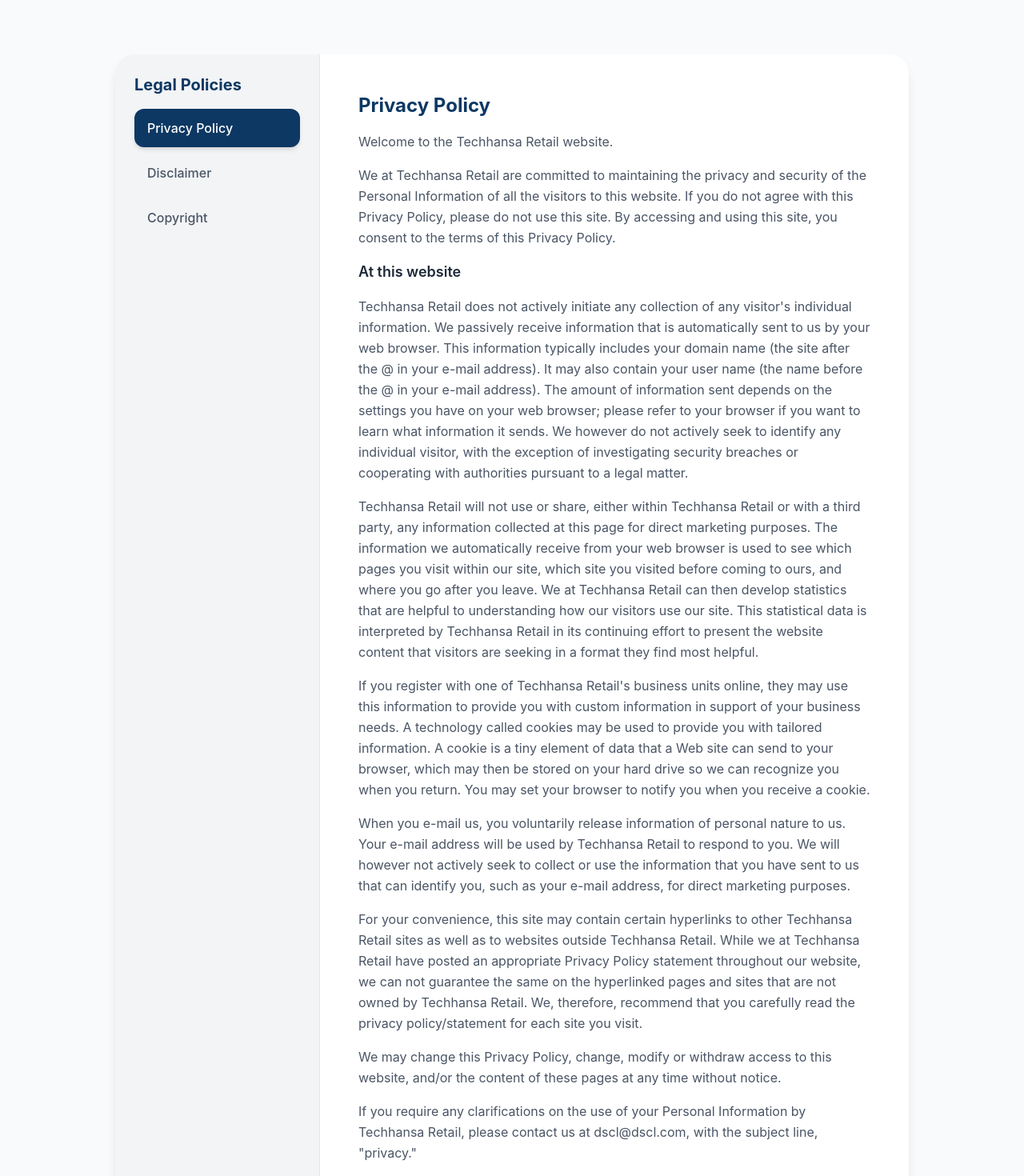
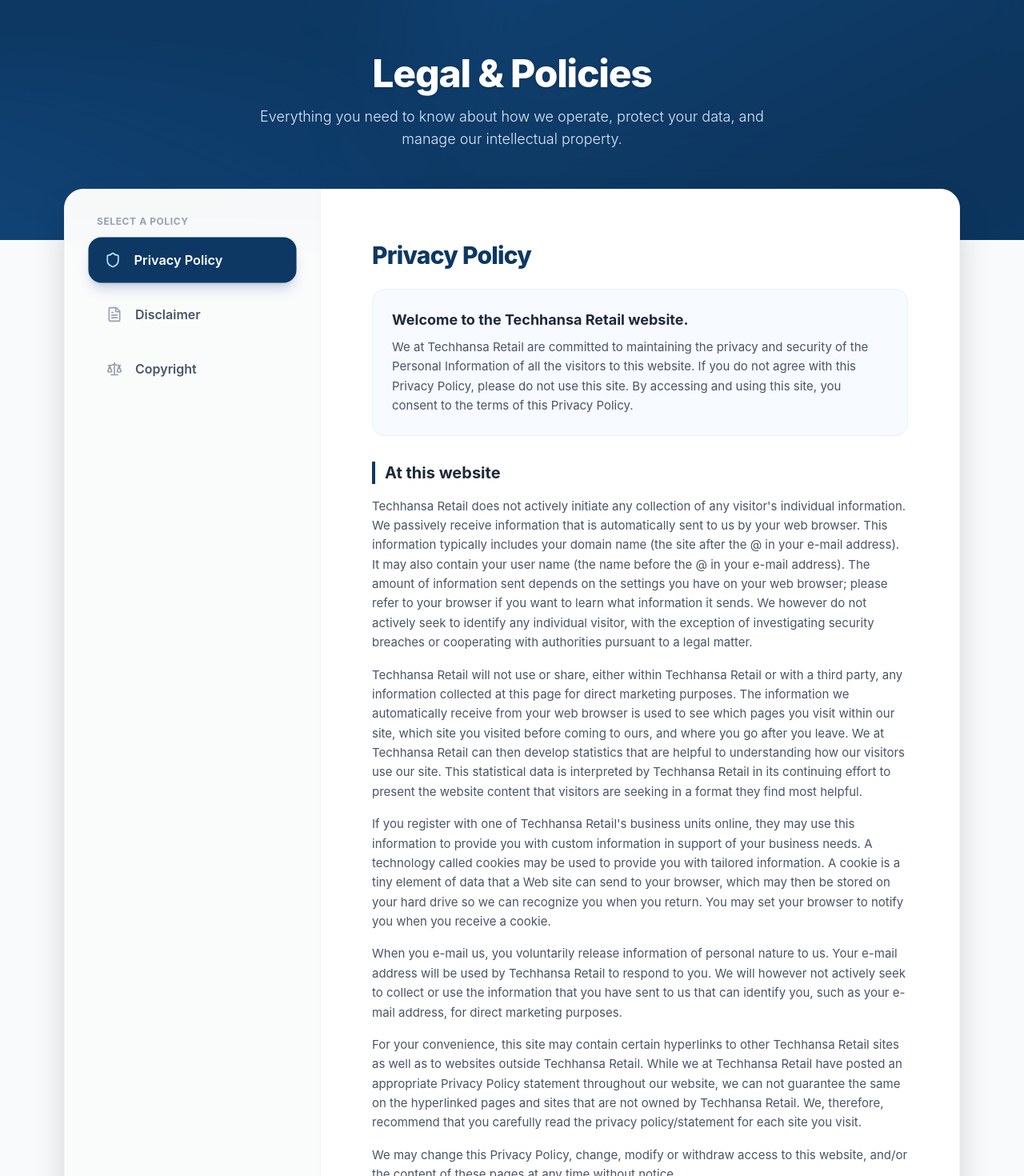
Before and after one commit to TechhansaSupport/Techhansa-Retail, a React (Vite) app in the folder Frontend-Retail/: page /policies in a window 1280 px wide. Shown: the part 180-1650 px from the top of the page at 80% size. Built offline with nearby package versions, Linux system fonts and the light colour scheme.

Commit message:
UI updated

```diff
--- a/Frontend-Retail/src/Component/Layout/footer.jsx
+++ b/Frontend-Retail/src/Component/Layout/footer.jsx
@@ -199,7 +199,7 @@
                <a href="https://www.linkedin.com/company/techhansa-solutions/" target="_blank" rel="noopener noreferrer" className="font-medium transition-colors hover:text-[var(--premium-gold)]" style={{ color: "var(--text-dark)" }}>LinkedIn</a>
             </div>
             <div className="flex space-x-4">
-               <Link to="/policies" className="font-medium transition-colors hover:text-[var(--premium-gold)]" style={{ color: "var(--text-dark)" }}>Privacy & Policy</Link>
+               <Link to="/policies" className="font-medium transition-colors hover:text-[var(--premium-gold)]" style={{ color: "var(--text-dark)" }}>Legal & Policies</Link>
             </div>
           </div>
         </div>
--- a/Frontend-Retail/src/Pages/Policies.jsx
+++ b/Frontend-Retail/src/Pages/Policies.jsx
@@ -1,81 +1,108 @@
 import React, { useState, useEffect } from 'react';
 import { useLocation } from 'react-router-dom';
+import { Shield, FileText, Scale } from 'lucide-react';
 
 const Disclaimer = () => (
+  <div className="space-y-6">
+    <h2 className="text-3xl font-extrabold text-[#0d3863] mb-6 tracking-tight">Disclaimer</h2>
     <div className="space-y-4">
-    <h2 className="text-2xl font-bold text-[#0d3863] mb-4">Disclaimer</h2>
-    <h3 className="text-lg font-semibold text-gray-800">General</h3>
-    <p className="text-gray-600 leading-relaxed">
+      <h3 className="text-xl font-bold text-gray-800 border-l-4 border-[#0d3863] pl-3">General</h3>
+      <p className="text-gray-600 leading-relaxed text-[15px]">
         This website and its contents herein are provided as a convenience to you on "as is" basis in good faith. Techhansa Retail does not warrant that its website shall either be error-free or that it shall be available on uninterrupted basis. Techhansa Retail does not accept any warranty or claims whatsoever whether explicit or implied for the material presented or for the usage of or reference to the material presented on this website. Techhansa Retail reserves the right to revise the pages or withdraw access to them at any time.
       </p>
-    <h3 className="text-lg font-semibold text-gray-800">Products and services</h3>
-    <p className="text-gray-600 leading-relaxed">
+    </div>
+
+    <div className="space-y-4 mt-8">
+      <h3 className="text-xl font-bold text-gray-800 border-l-4 border-[#0d3863] pl-3">Products and services</h3>
+      <p className="text-gray-600 leading-relaxed text-[15px]">
         The information on the company's products and services presented herein, while true and accurate to the best of our knowledge, is provided in good faith and on "as is" basis. Techhansa Retail does not warranty or guarantee whether explicitly or in any manner implied, the accuracy of such information.
       </p>
-    <p className="text-gray-600 leading-relaxed">
+      <p className="text-gray-600 leading-relaxed text-[15px]">
         This information is not intended to be all-inclusive and complete. The visitor should confirm the conditions of use, handling, storage and other factors that may be involved or additional safety or performance considerations directly from the company's product teams or from other literature such as technical data sheets or MSDS. Techhansa Retail does not accept any responsibility or liability whatsoever on account of the above on the basis of the information provided in the website.
       </p>
-    <p className="text-gray-600 leading-relaxed">
+      <div className="bg-blue-50 p-5 rounded-xl border border-blue-100 mt-6">
+        <p className="text-blue-800 leading-relaxed text-[15px] font-medium italic">
           No information provided in this website shall be construed as a recommendation to infringe any existing patents or to violate any laws in force.
         </p>
+      </div>
+    </div>
   </div>
 );
 
 const Copyright = () => (
-  <div className="space-y-4">
-    <h2 className="text-2xl font-bold text-[#0d3863] mb-4">Copyright</h2>
-    <p className="text-gray-600 leading-relaxed">
+  <div className="space-y-6">
+    <h2 className="text-3xl font-extrabold text-[#0d3863] mb-6 tracking-tight">Copyright</h2>
+
+    <p className="text-gray-600 leading-relaxed text-[15px] font-medium text-lg text-gray-800">
       By accessing Techhansa Retail website you agree to the following copyright requirements. If you do not agree to the following terms, you may be liable to remedies for infringement of Techhansa Retail copyrights.
     </p>
-    <p className="text-gray-600 leading-relaxed">
+
+    <div className="bg-gray-50 p-6 rounded-2xl border border-gray-100 space-y-4">
+      <p className="text-gray-600 leading-relaxed text-[15px]">
         The contents of Techhansa Retail website are the copyright of Techhansa Retail as created in 2002. Any rights not expressly granted herein are reserved. Reproduction, transfer, distribution, or storage of part or all of the contents in any form without the prior written permission of Techhansa Retail is prohibited except in accordance with the following terms:
       </p>
-    <p className="text-gray-600 leading-relaxed">
+      <ul className="list-disc pl-5 space-y-3 text-gray-600 text-[15px]">
+        <li>
           Techhansa Retail consents to you browsing Techhansa Retail website on your computer or printing copies of extracts from these pages for your personal use only and not for redistribution unless consented to in writing by Techhansa Retail.
-    </p>
-    <p className="text-gray-600 leading-relaxed">
+        </li>
+        <li>
           Material from individual pages in our website may be subject to additional terms &amp; conditions as indicated in those documents.
-    </p>
-    <p className="text-gray-600 leading-relaxed">
+        </li>
+        <li>
           The use of this website and the content therein, is permitted for private, non-commercial use. The use of press releases and other public documents is permitted for public communication provided the source for the information has been expressly stated. Techhansa Retail however takes no responsibility or liability on account of accuracy of such documents or reference or for its usage.
-    </p>
-    <p className="text-gray-600 leading-relaxed">
+        </li>
+      </ul>
+    </div>
+
+    <p className="text-gray-600 leading-relaxed text-[15px]">
       This website and its contents herein are provided as a convenience to you on "as is" basis in good faith. Techhansa Retail does not warrant that its website shall be error-free or that it shall be available on uninterrupted basis. Techhansa Retail does not accept any warranty or claims whatsoever whether explicit or implied for the material presented or for the usage or reference to of such material as present on this website. Techhansa Retail reserves the right to revise the pages or withdraw access to them at any time.
     </p>
   </div>
 );
 
 const PrivacyPolicy = () => (
-  <div className="space-y-4">
-    <h2 className="text-2xl font-bold text-[#0d3863] mb-4">Privacy Policy</h2>
-    <p className="text-gray-600 leading-relaxed">
-      Welcome to the Techhansa Retail website.
-    </p>
-    <p className="text-gray-600 leading-relaxed">
+  <div className="space-y-6">
+    <h2 className="text-3xl font-extrabold text-[#0d3863] mb-6 tracking-tight">Privacy Policy</h2>
+
+    <div className="bg-blue-50/50 p-6 rounded-2xl border border-blue-100/50">
+      <h3 className="text-lg font-bold text-gray-800 mb-2">Welcome to the Techhansa Retail website.</h3>
+      <p className="text-gray-600 leading-relaxed text-[15px]">
         We at Techhansa Retail are committed to maintaining the privacy and security of the Personal Information of all the visitors to this website. If you do not agree with this Privacy Policy, please do not use this site. By accessing and using this site, you consent to the terms of this Privacy Policy.
       </p>
-    <h3 className="text-lg font-semibold text-gray-800">At this website</h3>
-    <p className="text-gray-600 leading-relaxed">
+    </div>
+
+    <div className="space-y-4 mt-8">
+      <h3 className="text-xl font-bold text-gray-800 border-l-4 border-[#0d3863] pl-3">At this website</h3>
+
+      <p className="text-gray-600 leading-relaxed text-[15px]">
         Techhansa Retail does not actively initiate any collection of any visitor's individual information. We passively receive information that is automatically sent to us by your web browser. This information typically includes your domain name (the site after the @ in your e-mail address). It may also contain your user name (the name before the @ in your e-mail address). The amount of information sent depends on the settings you have on your web browser; please refer to your browser if you want to learn what information it sends. We however do not actively seek to identify any individual visitor, with the exception of investigating security breaches or cooperating with authorities pursuant to a legal matter.
       </p>
-    <p className="text-gray-600 leading-relaxed">
+      <p className="text-gray-600 leading-relaxed text-[15px]">
         Techhansa Retail will not use or share, either within Techhansa Retail or with a third party, any information collected at this page for direct marketing purposes. The information we automatically receive from your web browser is used to see which pages you visit within our site, which site you visited before coming to ours, and where you go after you leave. We at Techhansa Retail can then develop statistics that are helpful to understanding how our visitors use our site. This statistical data is interpreted by Techhansa Retail in its continuing effort to present the website content that visitors are seeking in a format they find most helpful.
       </p>
-    <p className="text-gray-600 leading-relaxed">
+      <p className="text-gray-600 leading-relaxed text-[15px]">
         If you register with one of Techhansa Retail's business units online, they may use this information to provide you with custom information in support of your business needs. A technology called cookies may be used to provide you with tailored information. A cookie is a tiny element of data that a Web site can send to your browser, which may then be stored on your hard drive so we can recognize you when you return. You may set your browser to notify you when you receive a cookie.
       </p>
-    <p className="text-gray-600 leading-relaxed">
+      <p className="text-gray-600 leading-relaxed text-[15px]">
         When you e-mail us, you voluntarily release information of personal nature to us. Your e-mail address will be used by Techhansa Retail to respond to you. We will however not actively seek to collect or use the information that you have sent to us that can identify you, such as your e-mail address, for direct marketing purposes.
       </p>
-    <p className="text-gray-600 leading-relaxed">
+      <p className="text-gray-600 leading-relaxed text-[15px]">
         For your convenience, this site may contain certain hyperlinks to other Techhansa Retail sites as well as to websites outside Techhansa Retail. While we at Techhansa Retail have posted an appropriate Privacy Policy statement throughout our website, we can not guarantee the same on the hyperlinked pages and sites that are not owned by Techhansa Retail. We, therefore, recommend that you carefully read the privacy policy/statement for each site you visit.
       </p>
-    <p className="text-gray-600 leading-relaxed">
+      <p className="text-gray-600 leading-relaxed text-[15px]">
         We may change this Privacy Policy, change, modify or withdraw access to this website, and/or the content of these pages at any time without notice.
       </p>
-    <p className="text-gray-600 leading-relaxed">
-      If you require any clarifications on the use of your Personal Information by Techhansa Retail, please contact us at dscl@dscl.com, with the subject line, "privacy."
+      <div className="bg-gray-50 p-5 rounded-xl border border-gray-200 mt-6 flex items-start gap-4">
+        <div className="bg-white p-2 rounded-full shadow-sm">
+          <Shield className="w-6 h-6 text-[#0d3863]" />
+        </div>
+        <div>
+          <p className="text-gray-700 leading-relaxed text-[15px] font-medium">
+            If you require any clarifications on the use of your Personal Information by Techhansa Retail, please contact us at <a href="mailto:dscl@dscl.com" className="text-blue-600 hover:underline">dscl@dscl.com</a>, with the subject line, "privacy."
           </p>
+        </div>
+      </div>
+    </div>
   </div>
 );
 
@@ -93,37 +120,66 @@
   }, [location]);
 
   return (
-    <div className="min-h-screen bg-gray-50 pt-32 pb-20">
-      <div className="container mx-auto px-4 max-w-5xl">
-        <div className="bg-white rounded-3xl shadow-lg overflow-hidden flex flex-col md:flex-row">
+    <div className="min-h-screen bg-[#f8fafc] flex flex-col font-sans">
+      {/* Hero Section */}
+      <div className="relative pt-32 pb-28 bg-[#0d3863] overflow-hidden">
+        {/* Abstract Background Patterns */}
+        <div className="absolute inset-0 overflow-hidden">
+          <div className="absolute -top-[30%] -right-[10%] w-[70%] h-[130%] rounded-full bg-gradient-to-br from-[#15538e] to-[#0a2745] opacity-50 blur-3xl" />
+          <div className="absolute -bottom-[20%] -left-[10%] w-[50%] h-[80%] rounded-full bg-gradient-to-tr from-[#1a5b9c] to-transparent opacity-40 blur-2xl" />
+        </div>
+
+        <div className="container relative z-10 mx-auto px-4 text-center">
+          <h1 className="text-4xl md:text-5xl font-extrabold text-white mb-4 tracking-tight drop-shadow-sm">
+            Legal &amp; Policies
+          </h1>
+          <p className="text-blue-100 text-lg max-w-2xl mx-auto font-light">
+            Everything you need to know about how we operate, protect your data, and manage our intellectual property.
+          </p>
+        </div>
+      </div>
+
+      {/* Main Content Area */}
+      <div className="container mx-auto px-4 max-w-6xl -mt-16 mb-20 relative z-20">
+        <div className="bg-white/95 backdrop-blur-xl rounded-3xl shadow-2xl border border-gray-100 overflow-hidden flex flex-col md:flex-row min-h-[650px]">
+
           {/* Sidebar */}
-          <div className="w-full md:w-64 bg-gray-100 p-6 flex flex-col space-y-2 border-r border-gray-200">
-            <h3 className="text-xl font-bold text-[#0d3863] mb-4">Legal Policies</h3>
+          <div className="w-full md:w-80 bg-gray-50/80 p-6 md:p-8 flex flex-col space-y-3 border-r border-gray-100 shrink-0">
+            <h3 className="text-xs font-bold text-gray-400 uppercase tracking-wider mb-3 ml-2">Select a Policy</h3>
+
             <button
               onClick={() => setActiveTab('privacy')}
-              className={`text-left px-4 py-3 rounded-xl transition-all duration-300 font-medium ${activeTab === 'privacy' ? 'bg-[#0d3863] text-white shadow-md' : 'text-gray-600 hover:bg-gray-200'}`}
+              className={`flex items-center gap-4 px-5 py-4 rounded-2xl transition-all duration-300 font-semibold group ${activeTab === 'privacy' ? 'bg-[#0d3863] text-white shadow-lg shadow-blue-900/20 transform scale-[1.02]' : 'text-gray-600 hover:bg-white hover:shadow-md'}`}
             >
+              <Shield className={`w-5 h-5 ${activeTab === 'privacy' ? 'text-blue-200' : 'text-gray-400 group-hover:text-[#0d3863]'} transition-colors`} />
               Privacy Policy
             </button>
+
             <button
               onClick={() => setActiveTab('disclaimer')}
-              className={`text-left px-4 py-3 rounded-xl transition-all duration-300 font-medium ${activeTab === 'disclaimer' ? 'bg-[#0d3863] text-white shadow-md' : 'text-gray-600 hover:bg-gray-200'}`}
+              className={`flex items-center gap-4 px-5 py-4 rounded-2xl transition-all duration-300 font-semibold group ${activeTab === 'disclaimer' ? 'bg-[#0d3863] text-white shadow-lg shadow-blue-900/20 transform scale-[1.02]' : 'text-gray-600 hover:bg-white hover:shadow-md'}`}
             >
+              <FileText className={`w-5 h-5 ${activeTab === 'disclaimer' ? 'text-blue-200' : 'text-gray-400 group-hover:text-[#0d3863]'} transition-colors`} />
               Disclaimer
             </button>
+
             <button
               onClick={() => setActiveTab('copyright')}
-              className={`text-left px-4 py-3 rounded-xl transition-all duration-300 font-medium ${activeTab === 'copyright' ? 'bg-[#0d3863] text-white shadow-md' : 'text-gray-600 hover:bg-gray-200'}`}
+              className={`flex items-center gap-4 px-5 py-4 rounded-2xl transition-all duration-300 font-semibold group ${activeTab === 'copyright' ? 'bg-[#0d3863] text-white shadow-lg shadow-blue-900/20 transform scale-[1.02]' : 'text-gray-600 hover:bg-white hover:shadow-md'}`}
             >
+              <Scale className={`w-5 h-5 ${activeTab === 'copyright' ? 'text-blue-200' : 'text-gray-400 group-hover:text-[#0d3863]'} transition-colors`} />
               Copyright
             </button>
           </div>
 
           {/* Content Area */}
-          <div className="flex-1 p-8 md:p-12">
+          <div className="flex-1 p-8 md:p-12 lg:p-16 bg-white overflow-y-auto relative">
+            {/* Fade in transition wrapper */}
+            <div key={activeTab} className="animate-in fade-in slide-in-from-bottom-4 duration-500 max-w-4xl mx-auto">
               {activeTab === 'privacy' && <PrivacyPolicy />}
               {activeTab === 'disclaimer' && <Disclaimer />}
               {activeTab === 'copyright' && <Copyright />}
+            </div>
           </div>
         </div>
       </div>
```
Lines whose indentation alone changed are shown as unchanged.
